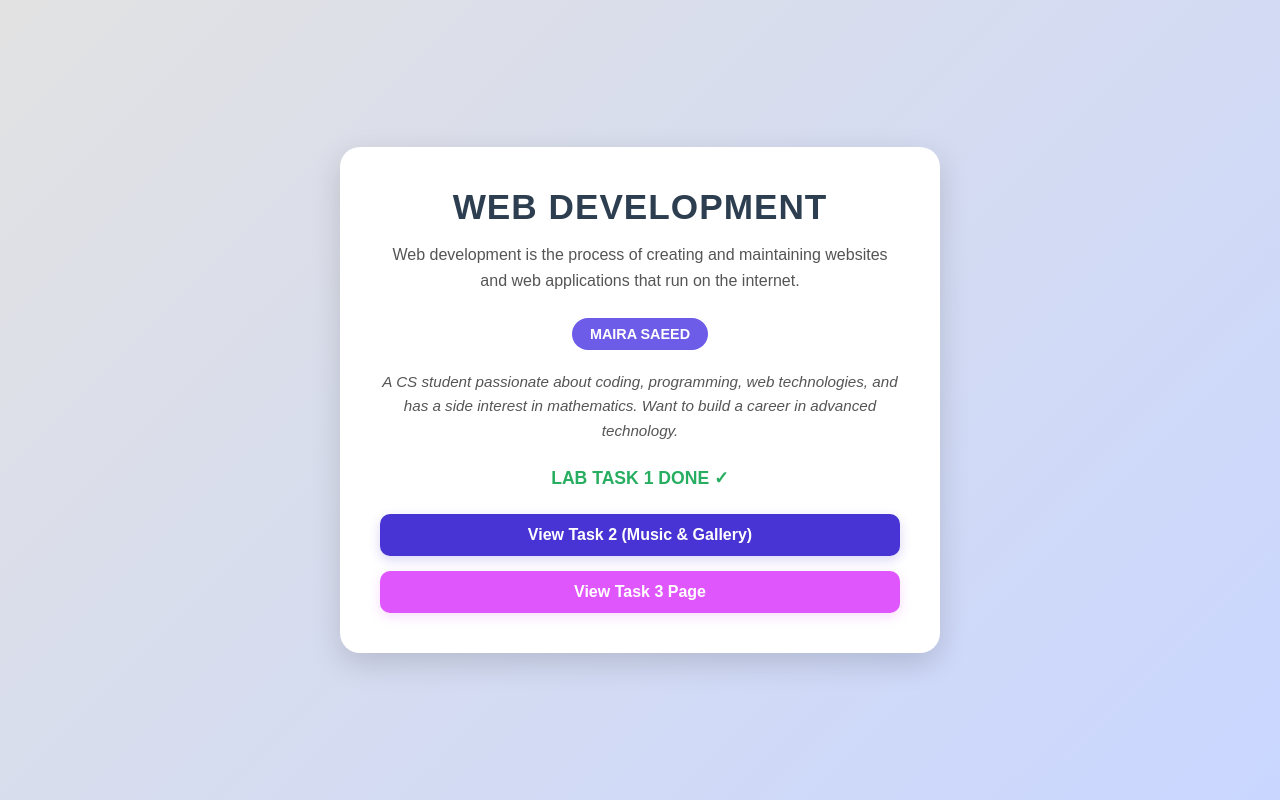
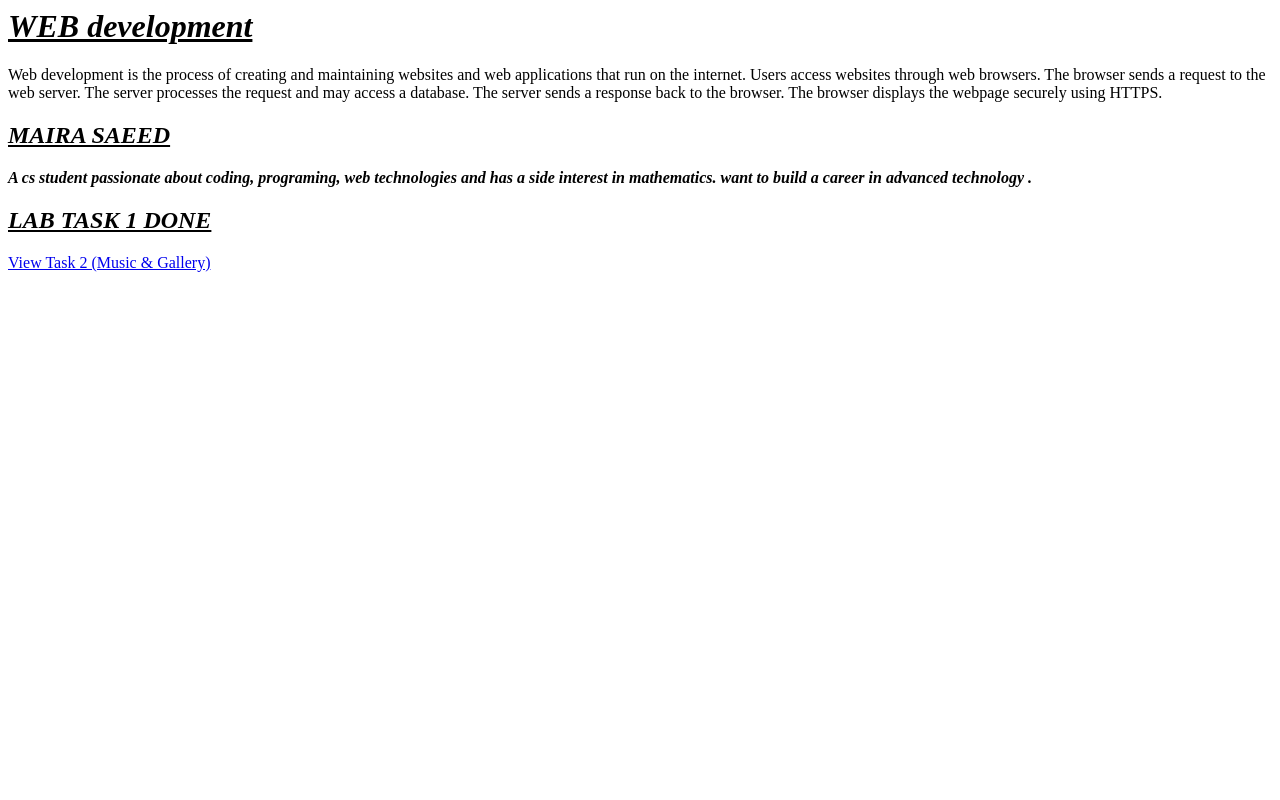
Before and after one commit to Maira-saeed/web-tech-1, a plain HTML site: page index.html in a window 1280 px wide. Drawn offline with Linux system fonts and the light colour scheme.

Commit message:
Replace old HTML structure with new layout

```diff
--- a/index.html
+++ b/index.html
@@ -1,125 +1,24 @@
-<!DOCTYPE html>
-<html lang="en">
+<html>
 <head>
-    <meta charset="UTF-8">
-    <meta name="viewport" content="width=device-width, initial-scale=1.0">
-    <title>Maira Saeed - Web Development</title>
-    <style>
-        * {
-            box-sizing: border-box;
-            margin: 0;
-            padding: 0;
-            font-family: 'Poppins', sans-serif;
-        }
-
-        body {
-            background: linear-gradient(135deg, #e2e2e2, #c9d6ff);
-            min-height: 100vh;
-            display: flex;
-            justify-content: center;
-            align-items: center;
-            padding: 20px;
-        }
-
-        .container {
-            background: #ffffff;
-            padding: 40px;
-            border-radius: 20px;
-            box-shadow: 0 10px 30px rgba(0, 0, 0, 0.15);
-            max-width: 600px;
-            width: 100%;
-            text-align: center;
-        }
-
-        h1 {
-            color: #2c3e50;
-            font-size: 2.2rem;
-            margin-bottom: 15px;
-            text-transform: uppercase;
-            letter-spacing: 1px;
-        }
-
-        .intro {
-            color: #555;
-            font-size: 1rem;
-            line-height: 1.6;
-            margin-bottom: 25px;
-        }
-
-        .name-badge {
-            display: inline-block;
-            background: #6c5ce7;
-            color: white;
-            padding: 8px 18px;
-            border-radius: 50px;
-            font-weight: 600;
-            margin-bottom: 20px;
-            font-size: 0.9rem;
-        }
-
-        .task-status {
-            color: #27ae60;
-            font-weight: bold;
-            font-size: 1.1rem;
-            margin-bottom: 25px;
-        }
-
-        .btn-container {
-            display: flex;
-            flex-direction: column;
-            gap: 15px;
-        }
-
-        .btn {
-            display: block;
-            padding: 12px 20px;
-            background: #4834d4;
-            color: white;
-            text-decoration: none;
-            border-radius: 10px;
-            font-weight: 600;
-            transition: all 0.3s ease;
-            box-shadow: 0 4px 12px rgba(72, 52, 212, 0.2);
-        }
-
-        .btn:hover {
-            background: #686de0;
-            transform: translateY(-2px);
-            box-shadow: 0 6px 18px rgba(72, 52, 212, 0.3);
-        }
-
-        .btn-alt {
-            background: #e056fd;
-            box-shadow: 0 4px 12px rgba(224, 86, 253, 0.2);
-        }
-
-        .btn-alt:hover {
-            background: #be2edd;
-        }
-    </style>
+<title> LAB TASK 1 </title>
 </head>
 <body>
+  <h1><u><i> WEB development </i> </u> </h1>
+  <p>Web development is the process of creating and maintaining websites and web applications that run on the internet.
 
-    <div class="container">
-        <h1>Web Development</h1>
+Users access websites through web browsers.
+The browser sends a request to the web server.
+The server processes the request and may access a database.
+The server sends a response back to the browser.
+The browser displays the webpage securely using HTTPS. </p>
 
-        <p class="intro">
-            Web development is the process of creating and maintaining websites and web applications that run on the internet.
-        </p>
+  <h2><b><u><i> MAIRA  SAEED </i></u></b></h2>
+   <p> <i><b>             A cs student passionate about coding, programing, web technologies and has a side interest in mathematics.
 
-        <div class="name-badge">MAIRA SAEED</div>
+       want to build a career in advanced technology .</b></i></p>
 
-        <p class="intro" style="font-style: italic; font-size: 0.95rem;">
-            A CS student passionate about coding, programming, web technologies, and has a side interest in mathematics. Want to build a career in advanced technology.
-        </p>
-
-        <div class="task-status">LAB TASK 1 DONE ✓</div>
-
-        <div class="btn-container">
+  <h2><i><b><u> LAB      TASK       1  DONE</u></b> </i></h2>
             <a href="task.html" class="btn">View Task 2 (Music & Gallery)</a>
-            <a href="task3.html" class="btn btn-alt">View Task 3 Page</a>
-        </div>
-    </div>
 
 </body>
 </html>
```
